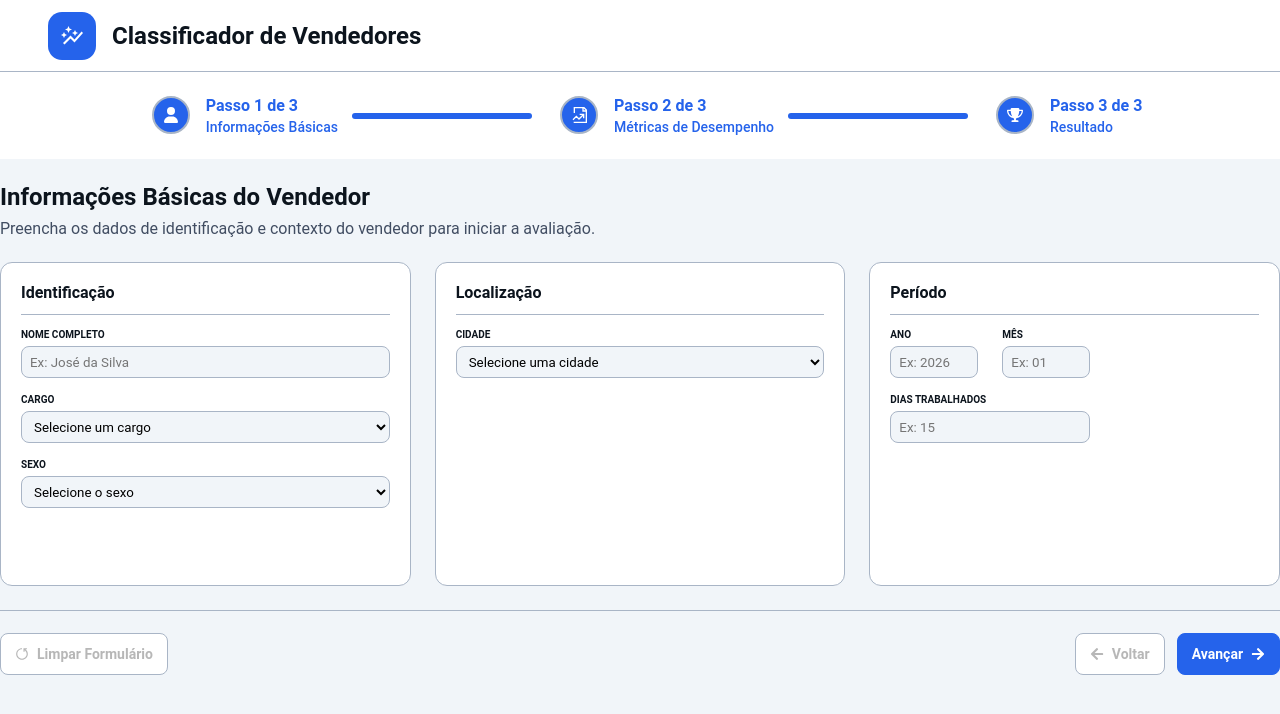
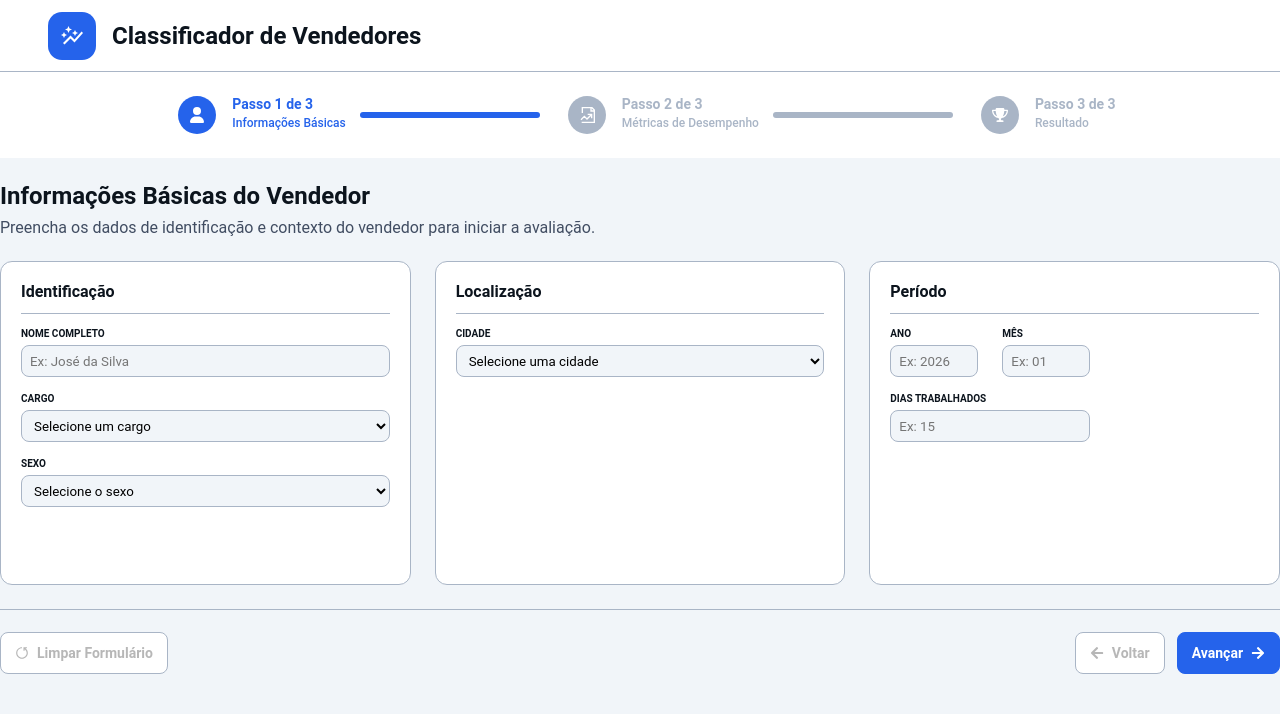
Before and after one commit to otaviozerotwo/classificacao_vendedor, a React (Vite) app in the folder frontend/: page / in a window 1280 px wide. Shown: the top 714 px of the page. Built offline with nearby package versions, Linux system fonts and the light colour scheme.

Commit message:
refactor: implementação context para controlar wizard

```diff
--- a/frontend/src/App.tsx
+++ b/frontend/src/App.tsx
@@ -3,10 +3,11 @@ import Header from './components/Header'
 import ProgressPanel from './components/ProgressPanel'
 import GlobalStyle, { Container } from './styles'
 import Router from './routes'
+import { StepProvider } from './contexts/StepContext'
 
 function App() {
   return (
-    <>
+    <StepProvider>
       <GlobalStyle />
       <Header />
       <ProgressPanel />
@@ -15,7 +16,7 @@ function App() {
           <Router />
         </BrowserRouter>
       </Container>
-    </>
+    </StepProvider>
   )
 }
 
--- a/frontend/src/components/ProgressPanel/index.tsx
+++ b/frontend/src/components/ProgressPanel/index.tsx
@@ -1,12 +1,37 @@
 import * as S from './styles'
 import { FaUser, FaTrophy } from 'react-icons/fa6'
 import { GrDocumentPerformance } from 'react-icons/gr'
+import { useStep } from '../../contexts/StepContext'
 
-const ProgressPanel = () => (
+type StepStatus = 'pending' | 'active' | 'completed'
+
+const ProgressPanel = () => {
+  const { step } = useStep()
+
+  const getStepStatus = (currentStep: 1 | 2 | 3): StepStatus => {
+    switch (step) {
+      case 'basicInfos':
+        return currentStep === 1 ? 'active' : 'pending'
+
+        case 'performanceMetrics':
+          if (currentStep === 1) return 'completed'
+          if (currentStep === 2) return 'active'
+          return 'pending'
+
+        case 'resultClassification':
+          if (currentStep === 3) return 'active'
+          return 'completed'
+
+        default:
+          return 'pending'
+    }
+  }
+
+  return (
     <S.Container>
       <div>
-      <S.CardStep>
-        <S.Icon>
+        <S.CardStep status={getStepStatus(1)}>
+          <S.Icon status={getStepStatus(1)}>
             <FaUser color="#FFF" size={16} />
           </S.Icon>
           <div>
@@ -15,10 +40,10 @@ const ProgressPanel = () => (
           </div>
         </S.CardStep>
 
-      <S.ProgressBar />
+        <S.ProgressBar status={step === 'basicInfos' ? 'active' : 'completed'} />
 
-      <S.CardStep>
-        <S.Icon>
+        <S.CardStep status={getStepStatus(2)}>
+          <S.Icon status={getStepStatus(2)}>
             <GrDocumentPerformance color="#FFF" size={16} />
           </S.Icon>
           <div>
@@ -27,10 +52,10 @@ const ProgressPanel = () => (
           </div>
         </S.CardStep>
 
-      <S.ProgressBar />
+        <S.ProgressBar  status={step === 'resultClassification' ? 'completed' : 'pending'} />
 
-      <S.CardStep>
-        <S.Icon>
+        <S.CardStep status={getStepStatus(3)}>
+          <S.Icon status={getStepStatus(3)}>
             <FaTrophy color="#FFF" size={16} />
           </S.Icon>
           <div>
@@ -41,5 +66,6 @@ const ProgressPanel = () => (
       </div>
     </S.Container>
   )
+}
 
 export default ProgressPanel
--- a/frontend/src/components/ProgressPanel/styles.ts
+++ b/frontend/src/components/ProgressPanel/styles.ts
@@ -1,9 +1,12 @@
 import styled from 'styled-components'
 import colors from '../../styles/colors'
 
+type StatusProps = {
+  status: 'pending' | 'active' | 'completed'
+}
+
 export const Container = styled.div`
   background-color: ${colors.white};
-  color: ${colors.blue};
 
   > div {
     display: flex;
@@ -15,38 +18,71 @@ export const Container = styled.div`
   }
 `
 
-export const CardStep = styled.div`
+export const CardStep = styled.div<StatusProps>`
   display: flex;
   margin-left: 14px;
+  color: ${({ status }) => {
+    switch (status) {
+      case 'completed':
+        return colors.green
+
+      case 'active':
+        return colors.blue
+
+      default:
+        return colors.powderBlue
+    }
+  }};
 `
 
-export const Icon = styled.div`
+export const Icon = styled.div<StatusProps>`
   display: flex;
   align-items: center;
   justify-content: center;
   height: 38px;
   width: 38px;
   margin-right: 16px;
-  background-color: ${colors.blue};
-  border: 2px solid ${colors.powderBlue};
   border-radius: 50%;
+  background-color: ${({ status }) => {
+    switch (status) {
+      case 'completed':
+        return colors.green
+
+      case 'active':
+        return colors.blue
+
+      default:
+        return colors.powderBlue
+    }
+  }};
 `
 
 export const Step = styled.h3`
   margin-bottom: 4px;
-  font-size: 16px;
+  font-size: 14px;
 `
 
 export const Description = styled.p`
-  font-size: 14px;
+  font-size: 12px;
   font-weight: 500;
 `
 
-export const ProgressBar = styled.div`
-  background-color: ${colors.blue};
-  height: 6px;
-  width: 180px;
-  border-radius: 8px;
-  display: flex;
-  align-self: center;
+export const ProgressBar = styled.div<StatusProps>`
+height: 6px;
+width: 180px;
+border-radius: 8px;
+display: flex;
+align-self: center;
+background-color: ${({ status}) => {
+  switch (status) {
+    case 'completed':
+      return colors.green
+
+    case 'active':
+      return colors.blue
+
+    default:
+      return colors.powderBlue
+  }
+}};
 `
--- /dev/null
+++ b/frontend/src/contexts/StepContext.tsx
@@ -0,0 +1,28 @@
+import { createContext, useState, useContext } from 'react'
+
+export type Step = 'basicInfos' | 'performanceMetrics' | 'resultClassification'
+
+interface StepContextData {
+  step: Step
+  setStep: React.Dispatch<React.SetStateAction<Step>>
+}
+
+const StepContext = createContext<StepContextData | null>(null)
+
+export const StepProvider: React.FC<{ children: React.ReactNode }> = ({ children }) => {
+  const [step, setStep] = useState<Step>('basicInfos')
+
+  return (
+    <StepContext.Provider value={{ step, setStep }}>{children}</StepContext.Provider>
+  )
+}
+
+export const useStep = () => {
+  const context = useContext(StepContext)
+
+  if (!context) {
+    throw new Error('useStep deve ser usado dentro de StepProvider')
+  }
+
+  return context
+}
--- a/frontend/src/pages/Home/index.tsx
+++ b/frontend/src/pages/Home/index.tsx
@@ -24,12 +24,13 @@ import { cityMap } from '../../constants/cityMap'
 import { roleMap } from '../../constants/roleMap'
 import { sexMap } from '../../constants/sexMap'
 import colors from '../../styles/colors'
-
-type Step = 'basicInfos' | 'performanceMetrics' | 'resultClassification'
+import { useStep } from '../../contexts/StepContext'
 
 const Home = () => {
-  const [step, setStep] = useState<Step>('basicInfos')
   const [classificationResult, setClassificationResult] = useState<string>('')
+
+  const { step, setStep } = useStep()
+
   const isBackButtonDisabled = step === 'basicInfos'
 
   const form = useFormik<ClassificationRequest>({
```
Lines whose indentation alone changed are shown as unchanged.
